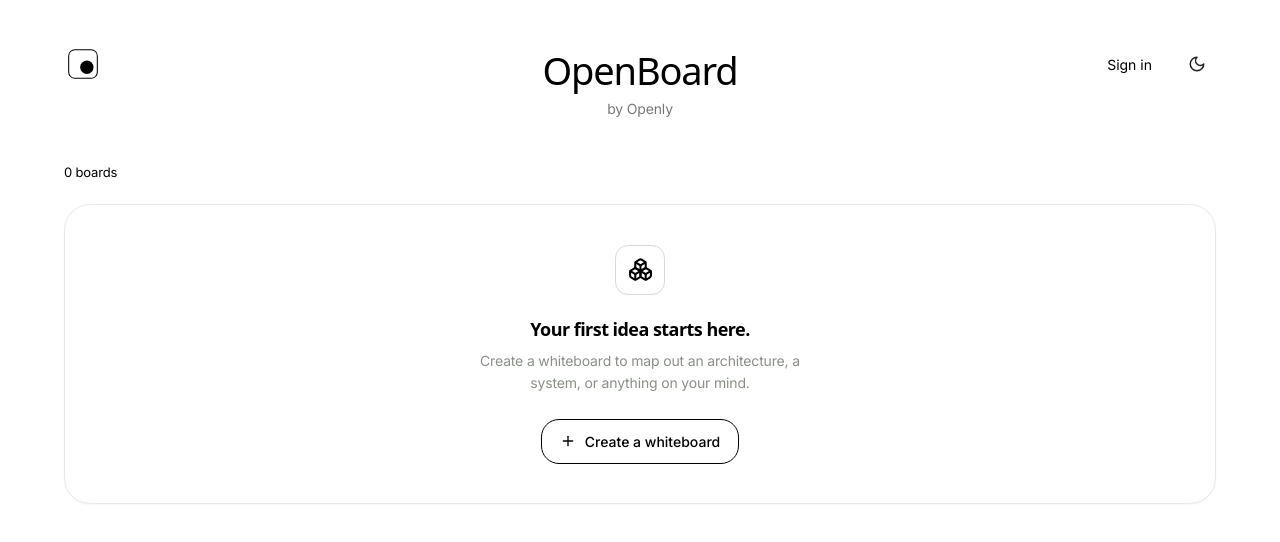
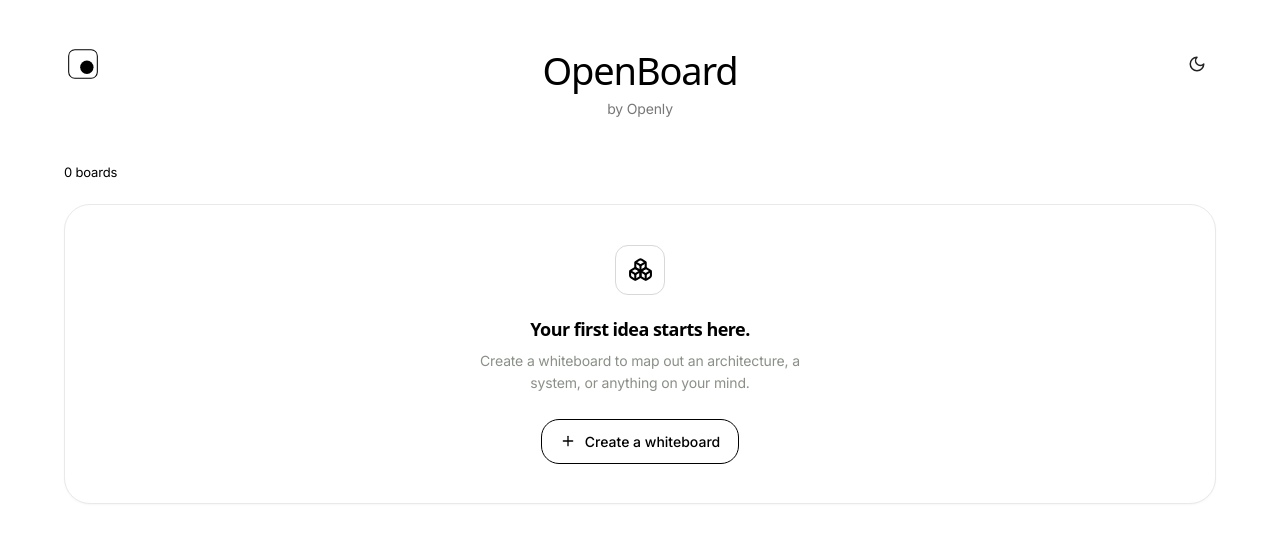
Before and after one commit to openlybuilt/openboard-platform, a React (Vite) app: page / in a window 1280 px wide. Shown: the top 542 px of the page. Built offline with nearby package versions, Linux system fonts and the light colour scheme; no server answers.

Commit message:
Disable Clerk unless explicitly enabled

```diff
--- a/src/main.tsx
+++ b/src/main.tsx
@@ -6,5 +6,6 @@ import '@fontsource-variable/inter';
 import '@fontsource-variable/geist';
 import './style.css';
 const publishableKey=import.meta.env.VITE_CLERK_PUBLISHABLE_KEY;
-const app=<App authConfigured={Boolean(publishableKey)}/>;
-createRoot(document.getElementById('root')!).render(<React.StrictMode>{publishableKey?<ClerkProvider publishableKey={publishableKey}>{app}</ClerkProvider>:app}</React.StrictMode>);
+const clerkEnabled=import.meta.env.VITE_CLERK_ENABLED==='true';
+const app=<App authConfigured={clerkEnabled&&Boolean(publishableKey)}/>;
+createRoot(document.getElementById('root')!).render(<React.StrictMode>{clerkEnabled&&publishableKey?<ClerkProvider publishableKey={publishableKey}>{app}</ClerkProvider>:<>{clerkEnabled&&!publishableKey&&<div className="notice" role="alert">Clerk is enabled, but its publishable key is missing. Boards are stored locally.</div>}{app}</>}</React.StrictMode>);
```
Also changed, not shown: 2 other files (tests, documents, lock files or other folders).
